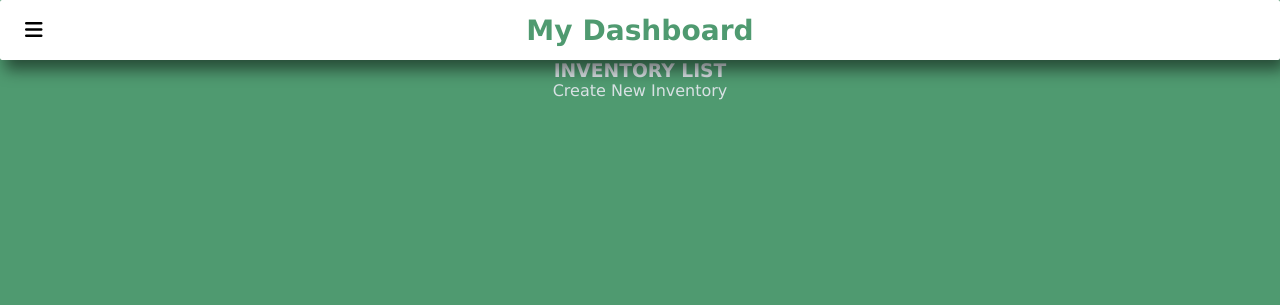
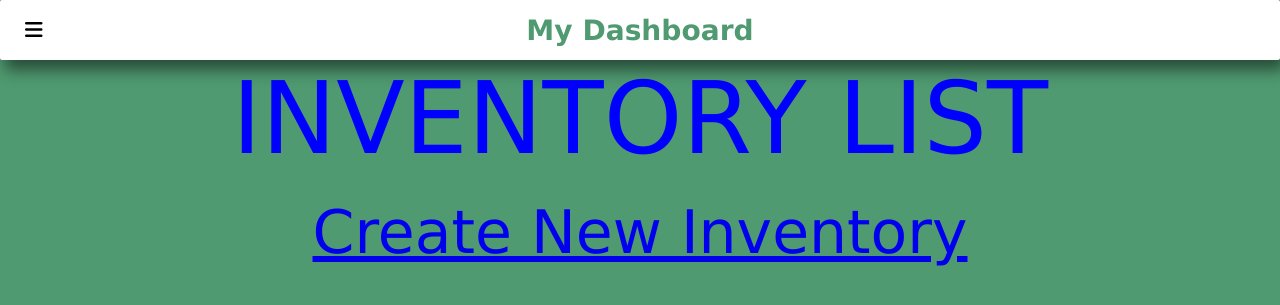
Before and after one commit to Donwiseman/AB-INVENTORY, a Flask app: template frontend/templates/dashboard.html in a window 1280 px wide. Shown: the top 305 px of the page. Run offline with Flask 3, Linux system fonts and the light colour scheme; the template is opened without the code that fills it, so the values that code supplies are empty.

Commit message:
Implemented the dashboard page

```diff
--- a/frontend/static/styles/dashboard.css
+++ b/frontend/static/styles/dashboard.css
@@ -1,4 +1,19 @@
 .li-inv {
   text-align: center;
-  color: rgb(217, 225, 228);
 }
+
+.li-inv header {
+  font-size: 100px;
+  color: blue;
+}
+
+.li-inv ul {
+  list-style-type: square;
+}
+
+.li-inv li {
+  list-style: square;
+  padding: 20px;
+  font-size: 60px;
+  color: purple;
+}
--- a/frontend/templates/dash.html
+++ b/frontend/templates/dash.html
@@ -17,7 +17,7 @@
                     <div class="items"><a class="sub-btn">Inventory<i class="fas fa-angle-right dropdown"></i></a>
                         <div class="sub-menu">
 		        {% for inventory in user.inventories %}
-		            <a class="sub-item" href="{{ url_for('inventory', inventory.id) }}">{{ inventory.name }}</a>
+		            <a class="sub-item" href="{{ url_for('inventory', inventory_id=inventory.id) }}">{{ inventory.name }}</a>
 		        {% endfor %}
                             <a class="sub-item" href="{{ url_for('add_inventory') }}">Create</a>
                         </div>
--- a/frontend/templates/dashboard.html
+++ b/frontend/templates/dashboard.html
@@ -7,12 +7,16 @@
 {% endblock %}
 {% block content %}
     <div class="li-inv">
-        <h3>INVENTORY LIST</h3>
+        <header>INVENTORY LIST</header>
         <ul>
         {% for inventory in user.inventories %}
-            <li href="{{ url_for('inventory', inventory.id) }}">{{ inventory.name }}</li>
+	    <li>
+                <a class="li-a" href="{{ url_for('inventory', inventory_id=inventory.id) }}" target="_blank">{{ inventory.name }}</a>
+	    </li>
         {% endfor %}
-            <li href="{{ url_for('add_inventory') }}">Create New Inventory</li>
+	    <li>
+                <a class="li-a" href="{{ url_for('add_inventory') }}" target="_blank">Create New Inventory</a>
+	    </li>
         </ul>
     </div>
 {% endblock %}
```
